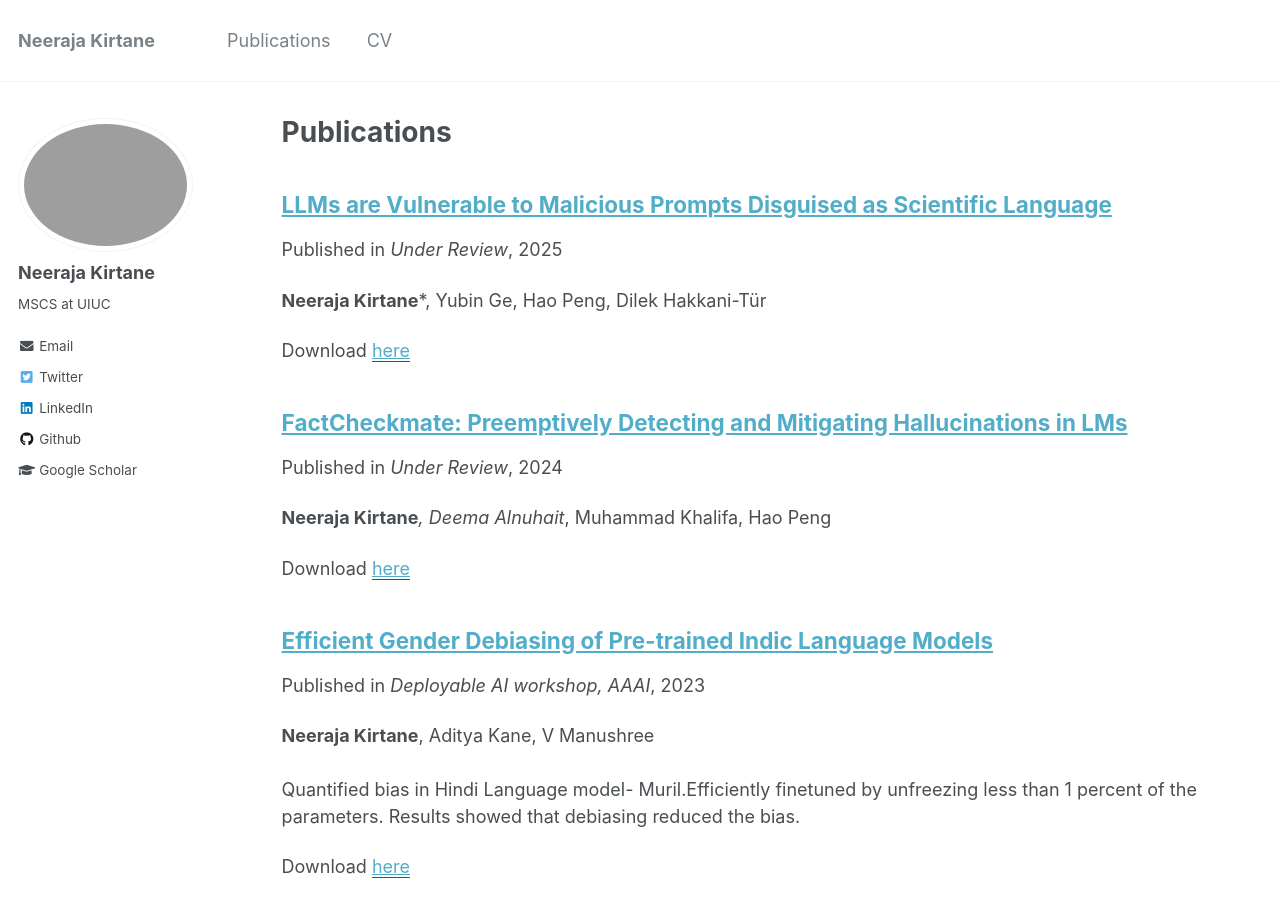
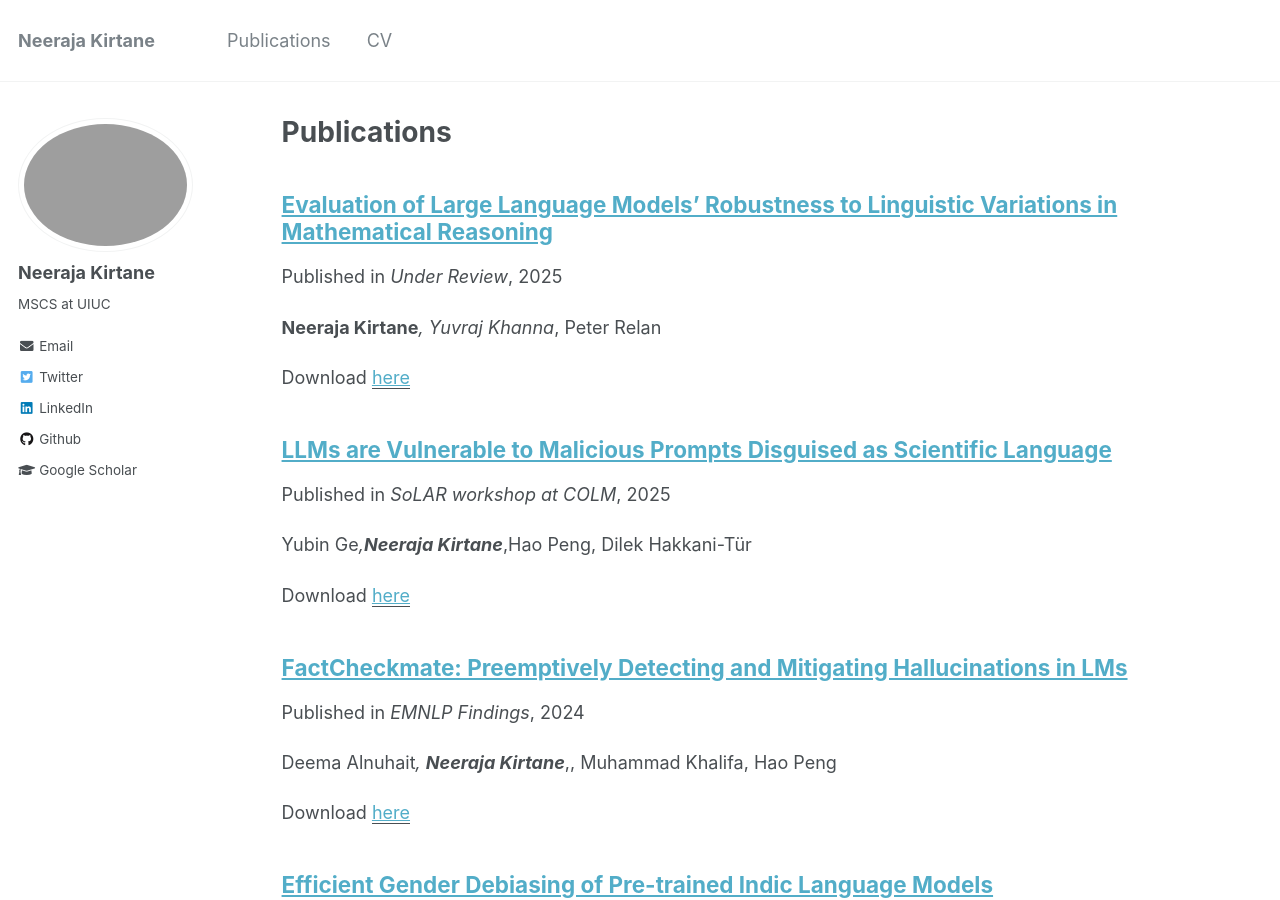
Before and after one commit to neeraja1504/neeraja1504.github.io, a Jekyll site: the page built from _pages/publications.md, in a window 1280 px wide and 900 px high. Built offline with Jekyll 4.4.1, drawn with Linux system fonts in a browser that asks for light colours.

Commit message:
fix pubs

```diff
--- a/_publications/factcheckmate.md
+++ b/_publications/factcheckmate.md
@@ -3,10 +3,10 @@ title: "FactCheckmate: Preemptively Detecting and Mitigating Hallucinations in L
 collection: publications
 permalink: /publication/factcheckmate
 date: 2024-10-02
-venue: "Under Review"
+venue: "EMNLP Findings"
 paperurl: "https://arxiv.org/pdf/2410.02899"
 # citation: 'Neeraja Kirtane and Tanvi Anand'
 ---
-**Neeraja Kirtane***, Deema Alnuhait*, Muhammad Khalifa, Hao Peng
+ Deema Alnuhait*, **Neeraja Kirtane***,, Muhammad Khalifa, Hao Peng
 
 <!-- Recommended citation: Your Name, You. (2009). "Paper Title Number 1." <i>Journal 1</i>. 1(1). -->
--- a/_publications/jailbreaking.md
+++ b/_publications/jailbreaking.md
@@ -3,8 +3,8 @@ title: "LLMs are Vulnerable to Malicious Prompts Disguised as Scientific Languag
 collection: publications
 permalink: /publication/jailbreaking
 date: 2025-01-25
-venue: "Under Review"
+venue: "SoLAR workshop at COLM"
 paperurl: "https://arxiv.org/pdf/2501.14073"
 # citation: 'Neeraja Kirtane and Tanvi Anand'
 ---
-**Neeraja Kirtane***, Yubin Ge, Hao Peng, Dilek Hakkani-Tür
+Yubin Ge*,**Neeraja Kirtane***,Hao Peng, Dilek Hakkani-Tür
--- /dev/null
+++ b/_publications/mathrobust1.md
@@ -0,0 +1,10 @@
+---
+title: "Evaluation of Large Language Models’ Robustness to Linguistic Variations in Mathematical Reasoning"
+collection: publications
+permalink: /publication/mathrobust1
+date: 2025-01-25
+venue: "Under Review"
+paperurl: "https://wikiworkshop.org/2023/papers/WikiWorkshop2023_paper_23.pdf"
+# citation: 'Neeraja Kirtane and Tanvi Anand'
+---
+**Neeraja Kirtane***, Yuvraj Khanna*, Peter Relan
```
